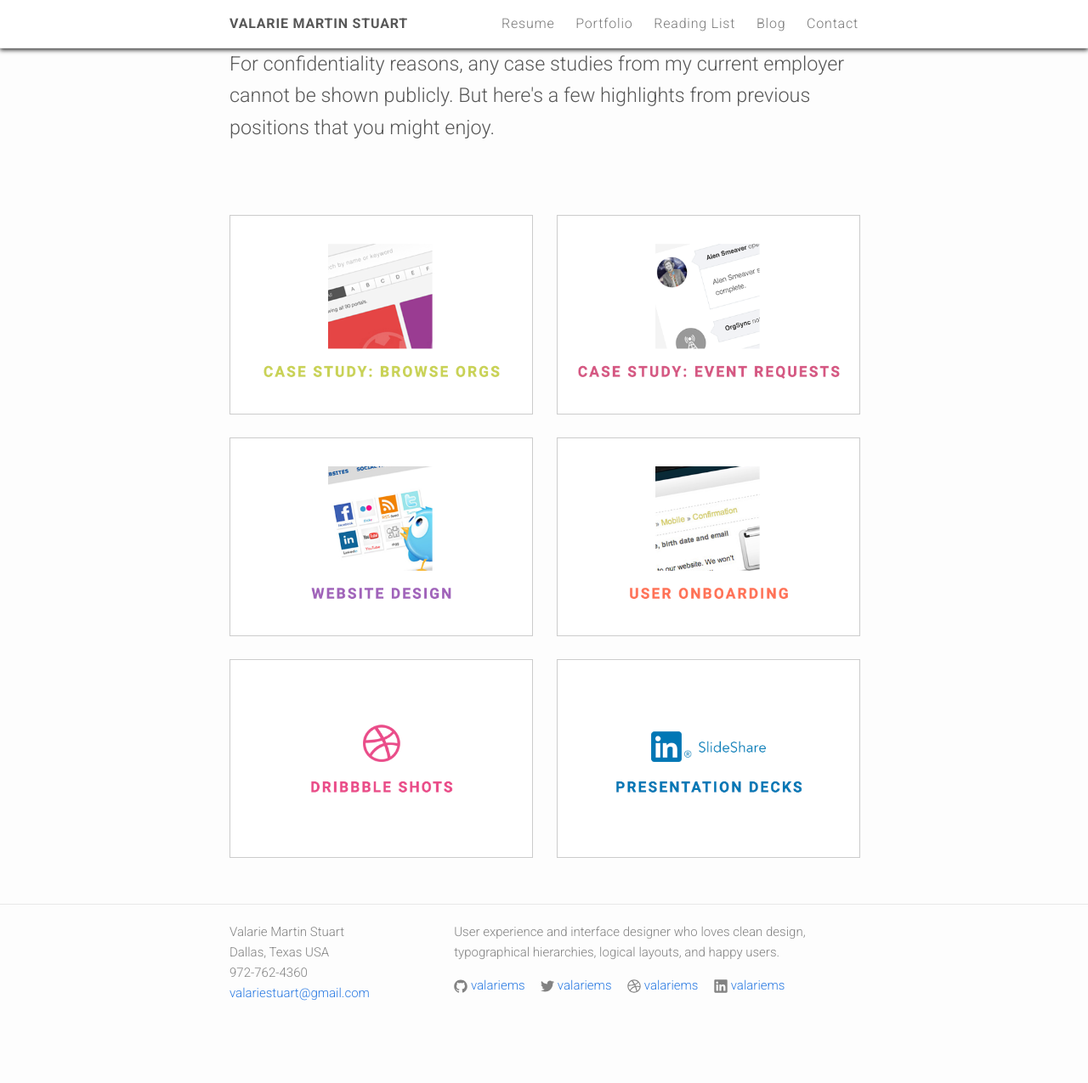
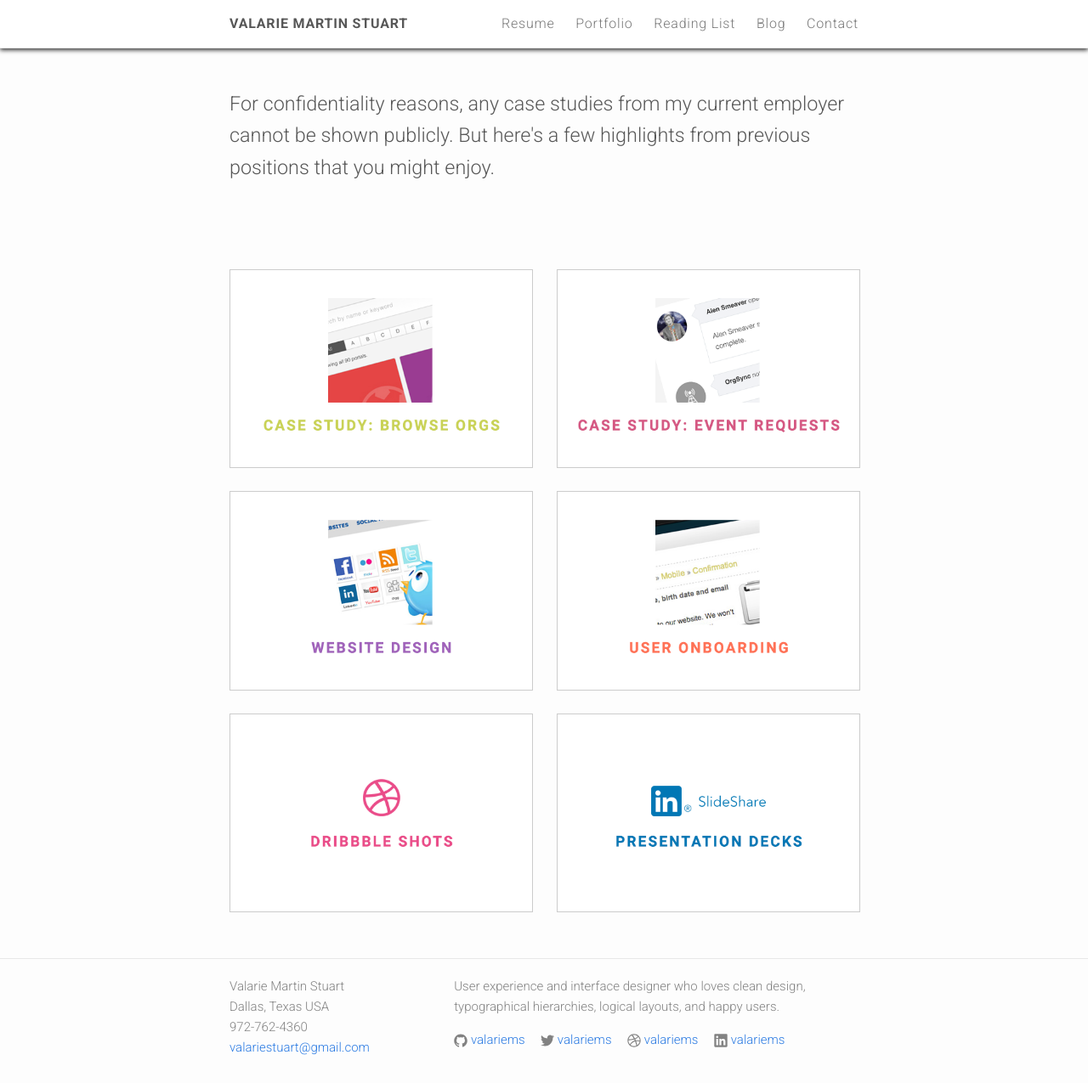
Before and after one commit to valariems/valariems.github.io, a Jekyll site: the page built from portfolio.html, in a window 1280 px wide. Shown: the whole page at 85% size. Built offline with Jekyll 4.4.1, drawn with Linux system fonts in a browser that asks for light colours; nearby versions of some CDN libraries; before the commit the page ends 1211 px from its top, so only the background shows below that.

Commit message:
Style again. Need to start local server soon.

```diff
--- a/css/custom.scss
+++ b/css/custom.scss
@@ -377,6 +377,14 @@ h2.blog-intro {
       padding-right: 1em;
     }
   }
+}
+
+// portfolio
+.portfolio-intro {
+  color: #797979;
+  font-size: 1em;
+  margin-top: 2em;
+  margin-bottom: 2em;
 }
 
 ///////////////////////////////
--- a/portfolio.html
+++ b/portfolio.html
@@ -5,10 +5,11 @@ permalink: /portfolio/
 order: 2
 ---
 
-<section class="portfolio-intro">
+<section>
   <div class="wrapper">
     <div class="post-content">
-      <p>For confidentiality reasons, any case studies from my current employer cannot be shown publicly. But here's a few highlights from previous positions that you might enjoy.</p>
+      <p class="portfolio-intro">For confidentiality reasons, any case studies from my current employer cannot be shown publicly. But here's a few highlights from previous positions that you might enjoy.</p>
+    </div>
   </div>
 </section>
 
```
